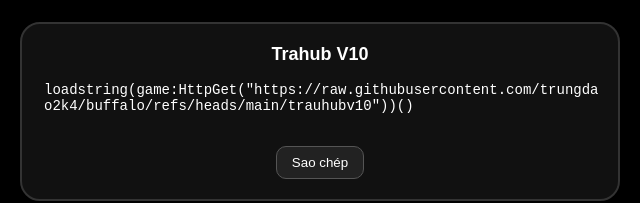
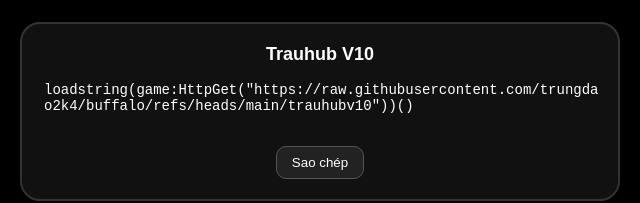
Before and after one commit to vankieu2505-png/Vankieu5329.github.io, a plain HTML site: page index.html in a window 1280 px wide. Shown: the part 607-810 px from the top of the page, 320-960 px from the left. Drawn offline with Linux system fonts and the light colour scheme.

Commit message:
Fix typo in box title from 'Trahub' to 'Trauhub'

```diff
--- a/index.html
+++ b/index.html
@@ -105,7 +105,7 @@
         </div>
 
         <div class="box">
-            <div class="box-title">Trahub V10</div>
+            <div class="box-title">Trauhub V10</div>
             <textarea rows="3" readonly>loadstring(game:HttpGet("https://raw.githubusercontent.com/trungdao2k4/buffalo/refs/heads/main/trauhubv10"))()</textarea>
             <button onclick="copyText(this)">Sao chép</button>
         </div>
```
